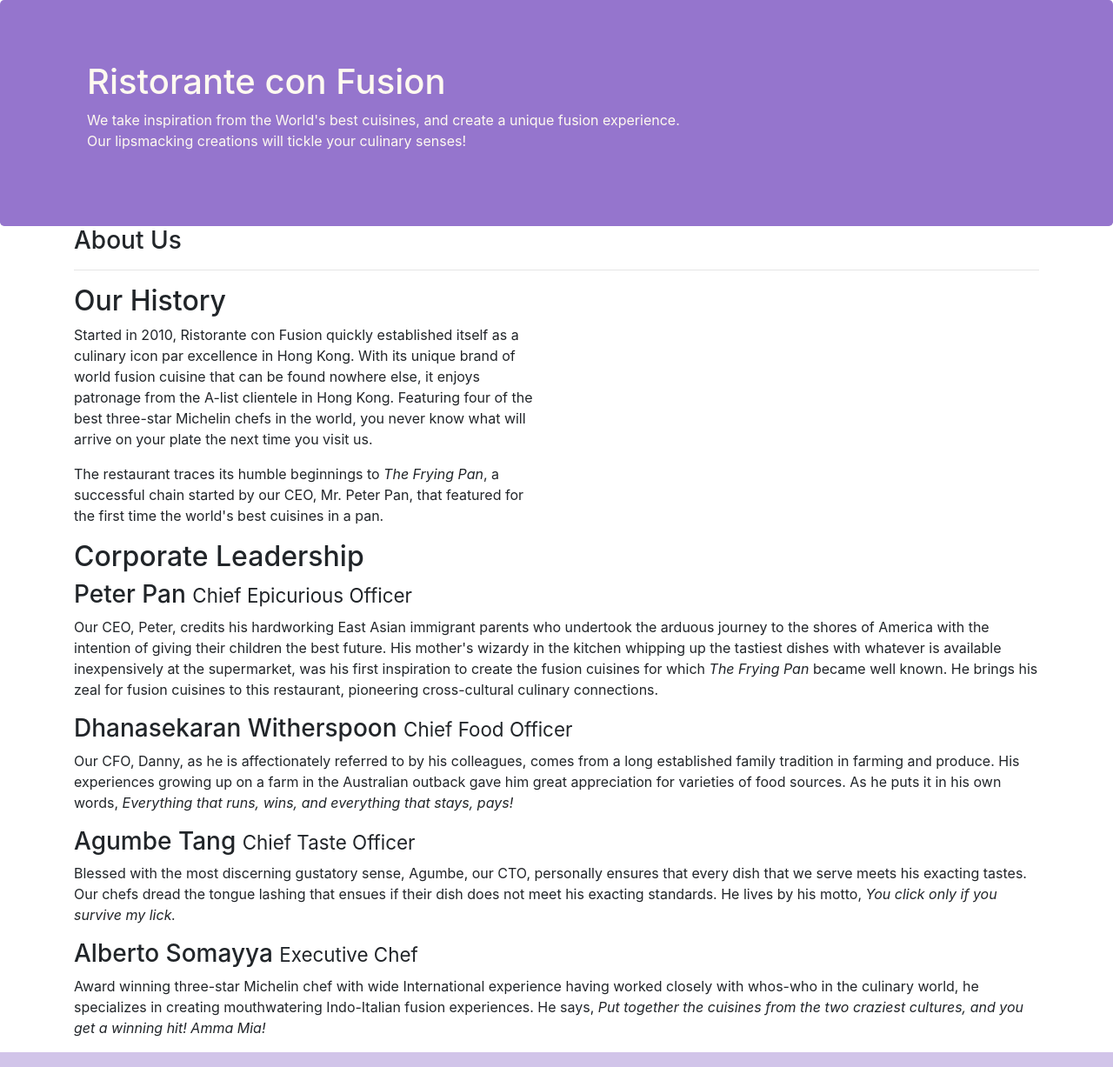
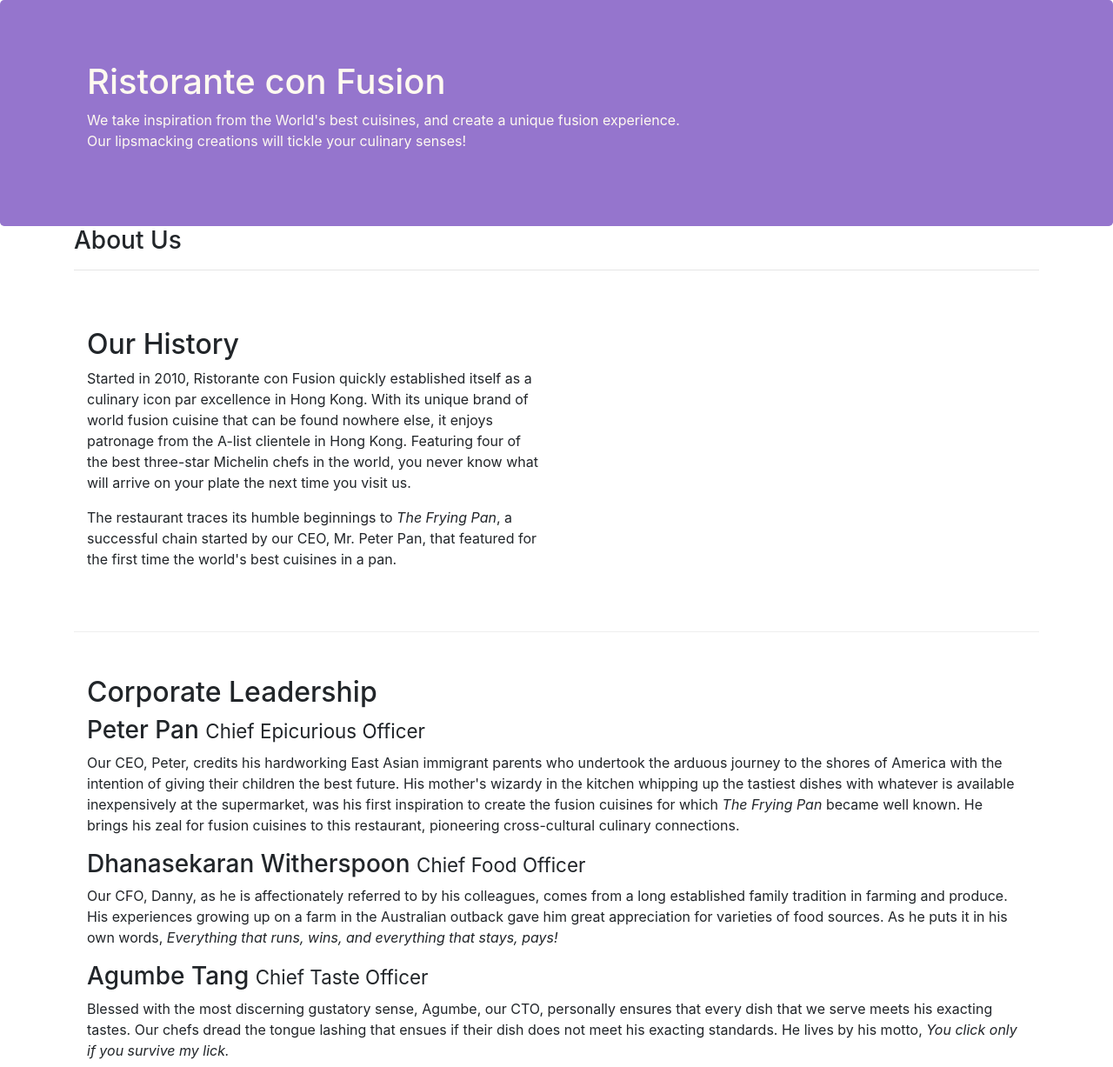
Before and after one commit to nimitbhargava/hello-bootstrap4, a website: page aboutus.html in a window 1280 px wide. Shown: the top 1227 px of the page at 87% size. Drawn offline with nearby package versions, Linux system fonts and the light colour scheme.

Commit message:
A1 - RC - row-content should be added to about us row

```diff
--- a/aboutus.html
+++ b/aboutus.html
@@ -37,7 +37,7 @@
             </div>
         </div>
 
-        <div class="row">
+        <div class="row row-content">
             <div class="col-12 col-sm-6">
                 <h2>Our History</h2>
                 <p>Started in 2010, Ristorante con Fusion quickly established itself as a culinary icon par excellence in Hong
@@ -52,11 +52,11 @@
         </div>
 
 
-        <div class="row">
+        <div class="row row-content">
             <div class="col-12">
                 <h2>Corporate Leadership</h2>
                 <h3>Peter Pan <small>Chief Epicurious Officer</small></h3>
-                <p>Our CEO, Peter, credits his hardworking East Asian immigrant parents who undertook the arduous journey to
+                <p class="hidden-xs-down">Our CEO, Peter, credits his hardworking East Asian immigrant parents who undertook the arduous journey to
                     the shores of America with the intention of giving their children the best future. His mother's wizardy
                     in the kitchen whipping up the tastiest dishes with whatever is available inexpensively at the supermarket,
                     was his first inspiration to create the fusion cuisines for which <em>The Frying Pan</em> became well
@@ -64,15 +64,15 @@
                     connections.
                 </p>
                 <h3>Dhanasekaran Witherspoon <small>Chief Food Officer</small></h3>
-                <p>Our CFO, Danny, as he is affectionately referred to by his colleagues, comes from a long established family
+                <p class="hidden-xs-down">Our CFO, Danny, as he is affectionately referred to by his colleagues, comes from a long established family
                     tradition in farming and produce. His experiences growing up on a farm in the Australian outback gave
                     him great appreciation for varieties of food sources. As he puts it in his own words, <em>Everything that runs, wins, and everything that stays, pays!</em></p>
                 <h3>Agumbe Tang <small>Chief Taste Officer</small></h3>
-                <p>Blessed with the most discerning gustatory sense, Agumbe, our CTO, personally ensures that every dish that
+                <p class="hidden-xs-down">Blessed with the most discerning gustatory sense, Agumbe, our CTO, personally ensures that every dish that
                     we serve meets his exacting tastes. Our chefs dread the tongue lashing that ensues if their dish does
                     not meet his exacting standards. He lives by his motto, <em>You click only if you survive my lick.</em></p>
                 <h3>Alberto Somayya <small>Executive Chef</small></h3>
-                <p>Award winning three-star Michelin chef with wide International experience having worked closely with whos-who
+                <p class="hidden-xs-down">Award winning three-star Michelin chef with wide International experience having worked closely with whos-who
                     in the culinary world, he specializes in creating mouthwatering Indo-Italian fusion experiences. He says,
                     <em>Put together the cuisines from the two craziest cultures, and you get a winning hit! Amma Mia!</em></p>
             </div>
```
